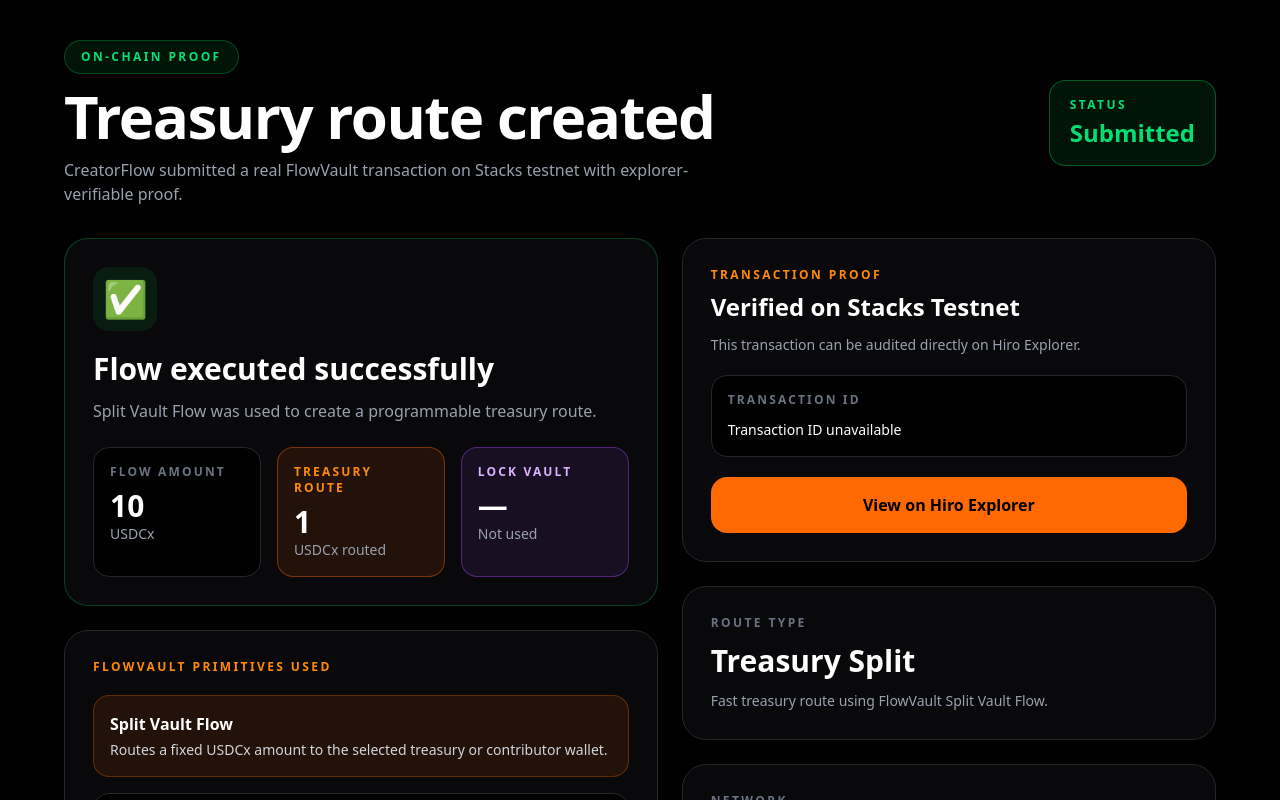
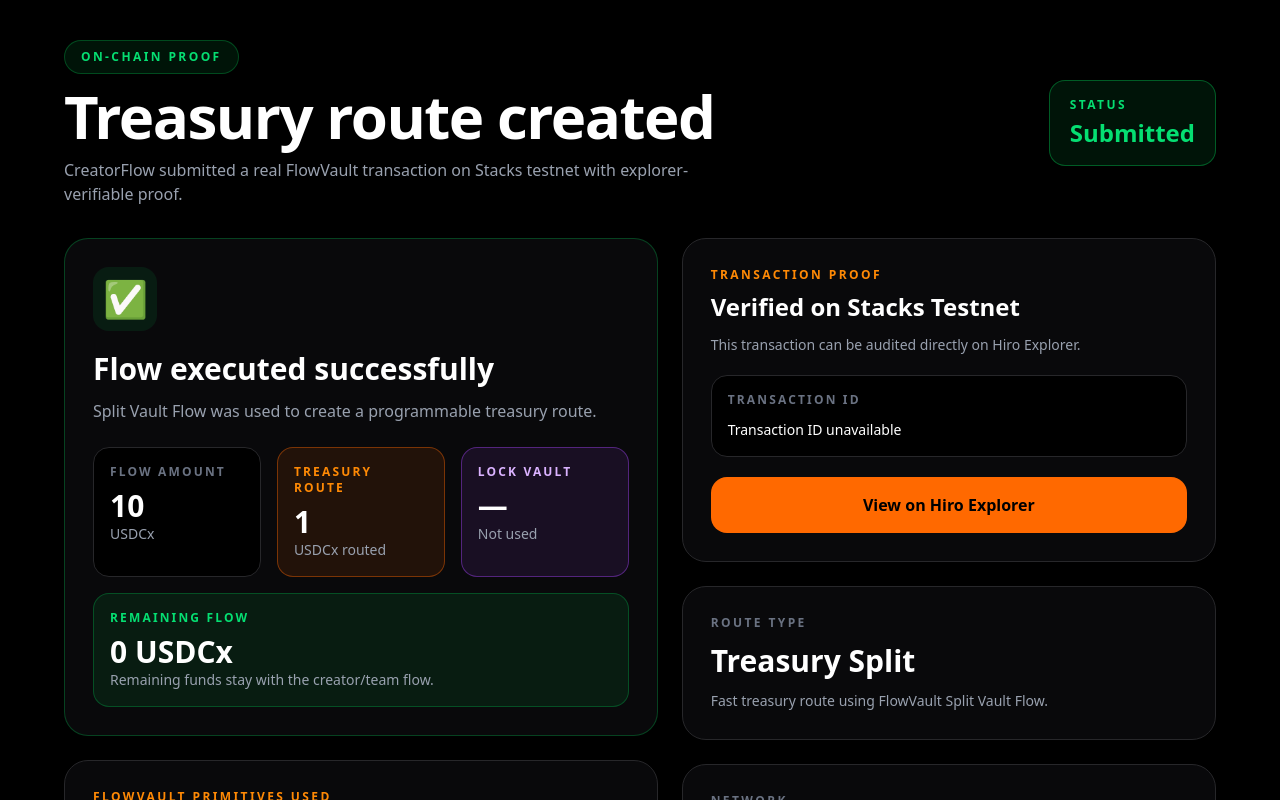
Before and after one commit to Grimaldo0147/creatorflow, a Next.js app: page /result in a window 1280 px wide. Shown: the top 800 px of the page. Built offline with nearby package versions, Linux system fonts and the light colour scheme.

Commit message:
Update page.tsx

```diff
--- a/app/result/page.tsx
+++ b/app/result/page.tsx
@@ -7,6 +7,10 @@
   const searchParams = useSearchParams();
 
   const amount = Number(searchParams.get("amount") || 10);
+  const treasuryAmount = Number(searchParams.get("treasuryAmount") || 1);
+  const lockAmount = Number(searchParams.get("lockAmount") || 0);
+  const remainingAmount = Number(searchParams.get("remainingAmount") || 0);
+
   const txId = searchParams.get("txId") || "";
   const primitive = searchParams.get("primitive") || "treasury";
   const currentBlock = searchParams.get("currentBlock") || "";
@@ -75,7 +79,7 @@
                   <p className="text-xs font-bold uppercase tracking-[0.18em] text-orange-400">
                     Treasury route
                   </p>
-                  <p className="mt-2 text-3xl font-black">1</p>
+                  <p className="mt-2 text-3xl font-black">{treasuryAmount}</p>
                   <p className="text-sm text-gray-400">USDCx routed</p>
                 </div>
 
@@ -84,12 +88,24 @@
                     Lock vault
                   </p>
                   <p className="mt-2 text-3xl font-black">
-                    {isLockFlow ? "2" : "—"}
+                    {isLockFlow ? lockAmount : "—"}
                   </p>
                   <p className="text-sm text-gray-400">
                     {isLockFlow ? "USDCx locked" : "Not used"}
                   </p>
                 </div>
+              </div>
+
+              <div className="mt-4 rounded-2xl border border-green-500/30 bg-green-500/10 p-4">
+                <p className="text-xs font-bold uppercase tracking-[0.18em] text-green-400">
+                  Remaining flow
+                </p>
+                <p className="mt-2 text-3xl font-black">
+                  {remainingAmount} USDCx
+                </p>
+                <p className="text-sm text-gray-400">
+                  Remaining funds stay with the creator/team flow.
+                </p>
               </div>
             </div>
 
```
